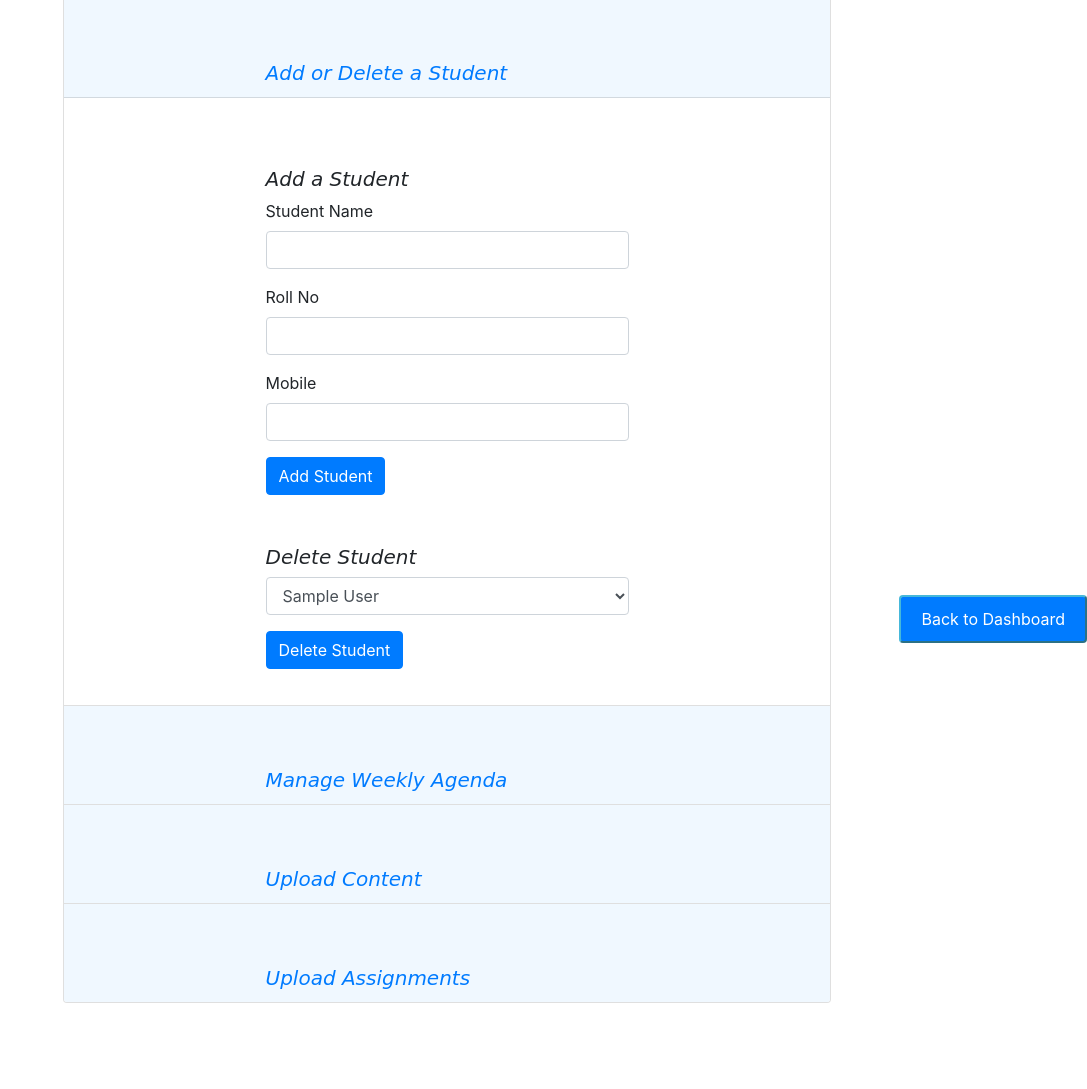
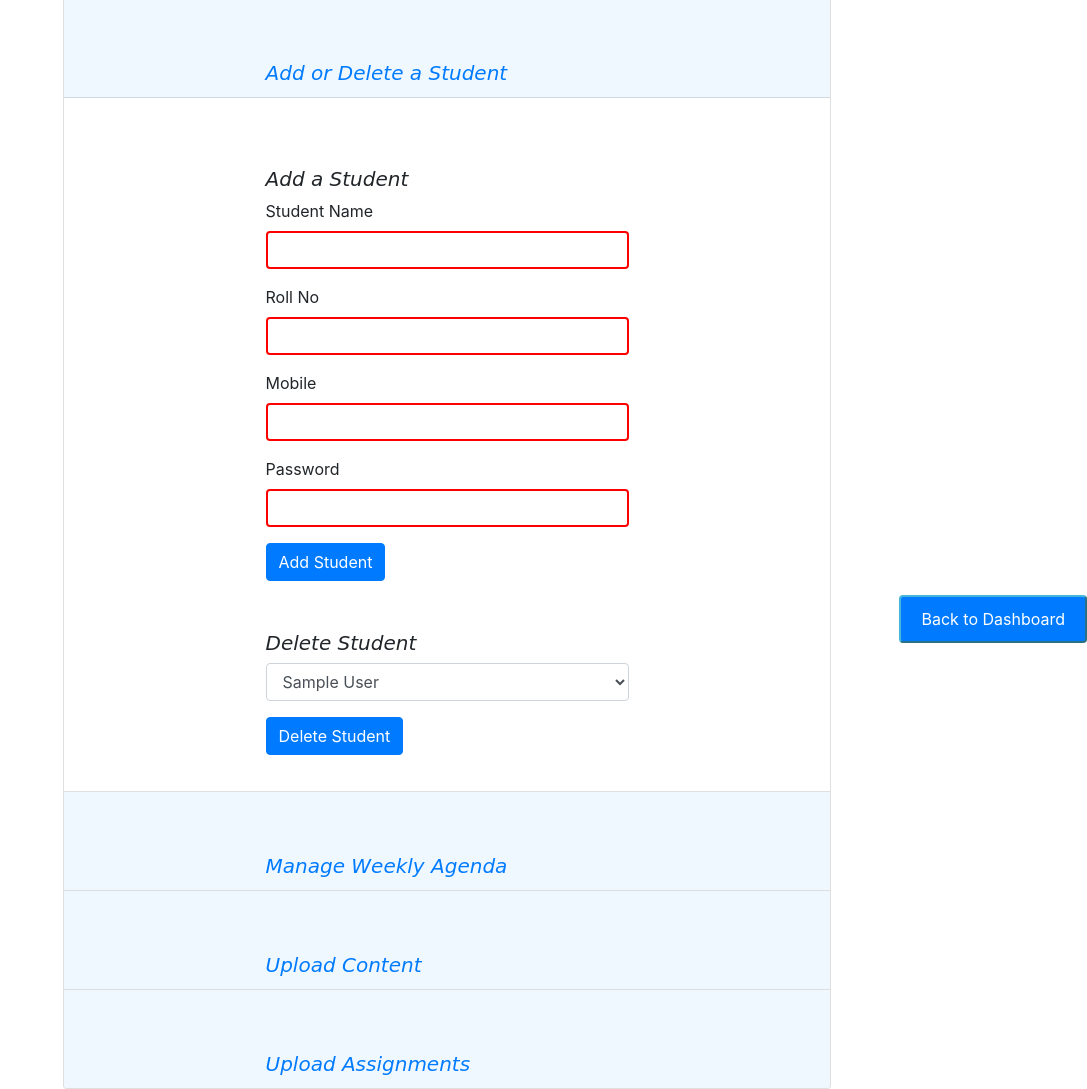
Before and after one commit to IndiaCFG2/team-5, a Django app: template LAHI/main/templates/class.html in a window 1280 px wide, after a click on "Add or Delete a Student". Shown: the part 157-1246 px from the top of the page, without its empty margins (193-1280 px from the left). Before the commit the page ends 1160 px from the top, so only its background shows below. Run offline with Django 3.2, Linux system fonts and the light colour scheme; tables that the repository leaves empty hold one stand-in row (values such as "Sample post"); the template is opened without the code that fills it: values that come from a table or form of the project are taken from there, most other values are stand-ins (such as "Sample title", 1, 10 or a date in 2020); some libraries are stand-ins or nearby versions.

Commit message:
Mandatory fields

```diff
--- a/LAHI/main/templates/class.html
+++ b/LAHI/main/templates/class.html
@@ -86,15 +86,19 @@
             <form action="class.html" method="post" >
                 <div class="form-group">
                     <label for="student_name">Student Name</label>
-                    <input type="text" class="form-control" id="student_name" name = "student_name" >
+                    <input type="text" class="form-control" id="student_name" name = "student_name" required >
                   </div>
                   <div class="form-group">
                     <label for="roll_no">Roll No</label>
-                    <input type="text" class="form-control" id="roll_no" name = "roll_no" >
+                    <input type="text" class="form-control" id="roll_no" name = "roll_no" required>
                   </div>
                   <div class="form-group">
                     <label for="mobile">Mobile</label>
-                    <input type="text" class="form-control" id="Mobile" name = "mobile" >
+                    <input type="text" class="form-control" id="Mobile" name = "mobile" required>
+                  </div>
+                  <div class="form-group">
+                    <label for="PassWord">Password</label>
+                    <input type="text" class="form-control" id="PassWord" name = "Password" required >
                   </div>
                 <button type="submit" class="btn btn-primary"> Add Student </button>
               </form>
@@ -140,11 +144,11 @@
             <form action = "weekly_agenda.html" method="post" >
                 <div class="form-group">
                     <label for="class">Class</label>
-                    <input type="text" class="form-control" id="class" name = "class" placeholder="7" >
+                    <input type="text" class="form-control" id="class" name = "class" placeholder="7" required>
                   </div>
                 <div class="form-group">
                     <label for="Subject">Subject</label>
-                    <input type="text" class="form-control" id="subject" name = "subject" placeholder="Math">
+                    <input type="text" class="form-control" id="subject" name = "subject" placeholder="Math" required>
                 </div>
                 <button type="submit" class="btn btn-primary"> Manage Weekly Agenda </button>
             </form>
@@ -174,19 +178,19 @@
                 <form action = "class.html" method="post" >
                     <div class="form-group">
                         <label for="class">Class</label>
-                        <input type="text" class="form-control" id="class" name = "class" placeholder="7" >
+                        <input type="text" class="form-control" id="class" name = "class" placeholder="7" required>
                       </div>
                     <div class="form-group">
                         <label for="Subject">Subject</label>
-                        <input type="text" class="form-control" id="subject" name = "subject" placeholder="Math">
+                        <input type="text" class="form-control" id="subject" name = "subject" placeholder="Math" required>
                     </div>
                     <div class="form-group">
                         <label for="Topic">Topic</label>
-                        <input type="text" class="form-control" id="topic" name = "topic" placeholder="Algebra">
+                        <input type="text" class="form-control" id="topic" name = "topic" placeholder="Algebra" required>
                       </div>
                     <div class="form-group">
                       <label for="file">Select file</label>
-                      <input type="file" class="form-control-file" id="file" name = "file">
+                      <input type="file" class="form-control-file" id="file" name = "file" required>
                     </div>
                     <button type="submit" class="btn btn-primary">Upload Content</button>
                   </form>
@@ -215,15 +219,15 @@
                 <form action = "class.html" method="post" >
                     <div class="form-group">
                         <label for="class">Class</label>
-                        <input type="text" class="form-control" id="class" name = "class" placeholder="7" >
+                        <input type="text" class="form-control" id="class" name = "class" placeholder="7" required>
                       </div>
                     <div class="form-group">
                         <label for="Subject">Subject</label>
-                        <input type="text" class="form-control" id="subject" name = "subject" placeholder="Math">
+                        <input type="text" class="form-control" id="subject" name = "subject" placeholder="Math" required>
                     </div>
                     <div class="form-group">
                       <label for="file">Select file(.pdf or .docs)</label>
-                      <input type="file" class="form-control-file" id="file" name = "file">
+                      <input type="file" class="form-control-file" id="file" name = "file" required>
                     </div>
                     <button type="submit" class="btn btn-primary">Upload Assignments</button>
                 </form>
--- a/LAHI/main/templates/css/class.css
+++ b/LAHI/main/templates/css/class.css
@@ -107,3 +107,11 @@ label {
     background-color: aliceblue;
     border-bottom: 1px solid rgba(0,0,0,.125);
 }
+
+input:invalid {
+    border: 2px solid red;
+  }
+
+  input:invalid:required {
+    background-image: linear-gradient(to right,white, white);
+  }
```
